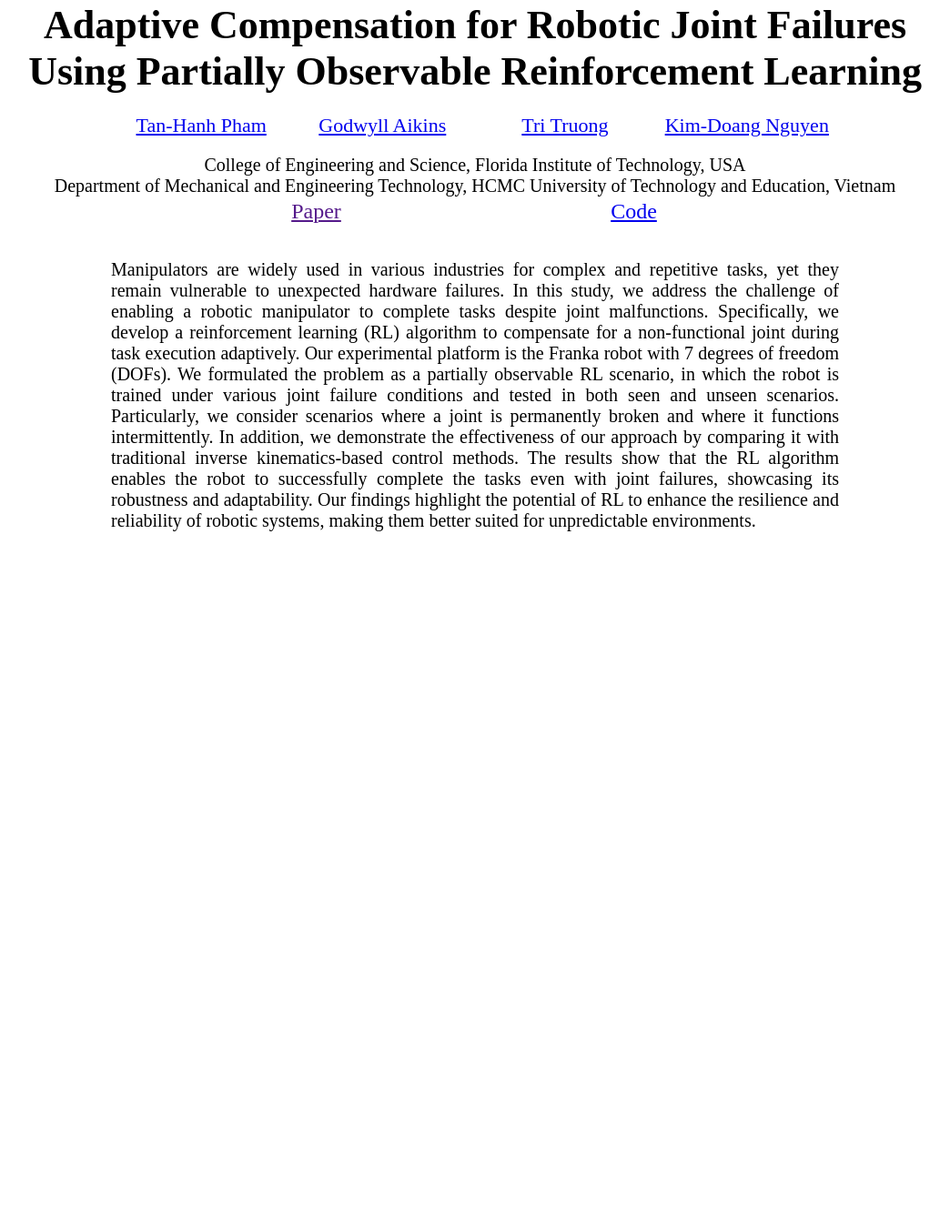
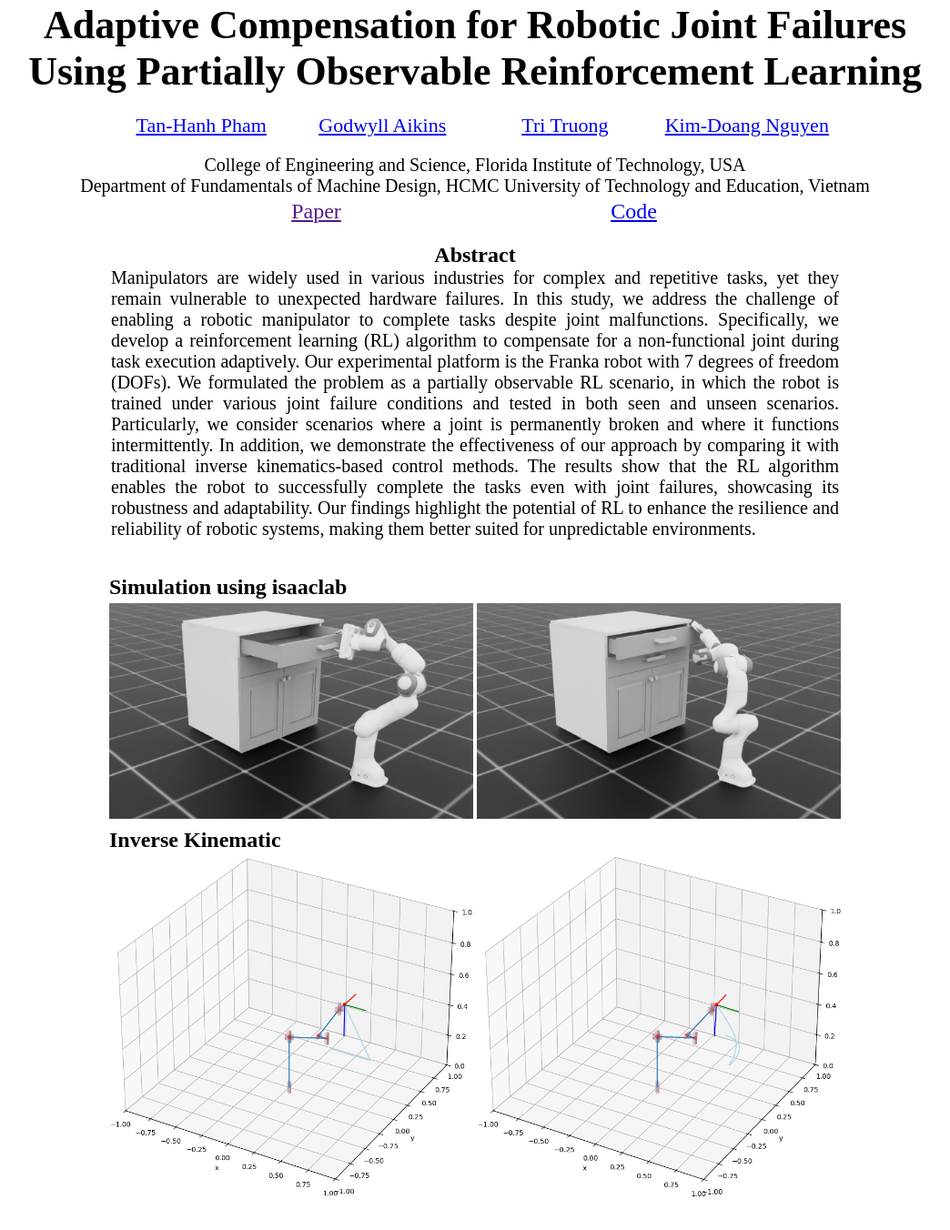
Before and after one commit to Hanhpt23/franka-IK, a plain HTML site: page franka_index.html in a window 1280 px wide. Shown: the part 24-1376 px from the top of the page at 91% size, without its empty margins (118-1162 px from the left). Before the commit the page ends 800 px from the top, so only its background shows below. Drawn offline with Linux system fonts and the light colour scheme.

Commit message:
Update franka_index.html

```diff
--- a/franka_index.html
+++ b/franka_index.html
@@ -56,7 +56,7 @@
 </p>
 <center>
     <span style="font-size:20px;">College of Engineering and Science, Florida Institute of Technology, USA</span> <br>
-    <span style="font-size:20px;">Department of Mechanical and Engineering Technology, HCMC University of Technology and Education, Vietnam</span>
+    <span style="font-size:20px;">Department of Fundamentals of Machine Design, HCMC University of Technology and Education, Vietnam</span>
 </center>
 
 
@@ -70,30 +70,55 @@
 
 </table>
 
-  <br />
+<br />
+<td align="center" width="200px"><center><span style="font-size:24px"><a><b>Abstract</b></a></span></center></td>
+<div style="width:800px; margin:0 auto; text-align:justify; font-size:20px">
+    Manipulators are widely used in various industries for complex and repetitive tasks, yet they remain vulnerable to unexpected hardware failures.
+    In this study, we address the challenge of enabling a robotic manipulator to complete tasks despite joint malfunctions.
+    Specifically, we develop a reinforcement learning (RL) algorithm to compensate for a non-functional joint during task execution adaptively.
+    Our experimental platform is the Franka robot with 7 degrees of freedom (DOFs).
+    We formulated the problem as a partially observable RL scenario, in which the robot is trained under various joint failure conditions and tested in both seen and unseen scenarios.
+    Particularly, we consider scenarios where a joint is permanently broken and where it functions intermittently.
+    In addition, we demonstrate the effectiveness of our approach by comparing it with traditional inverse kinematics-based control methods.
+    The results show that the RL algorithm enables the robot to successfully complete the tasks even with joint failures, showcasing its robustness and adaptability.
+    Our findings highlight the potential of RL to enhance the resilience and reliability of robotic systems, making them better suited for unpredictable environments.
+</div>
+<br />
+
+<br />
+
+
+<table align="center" width="700px">
+    <tbody>
+      <div>
+        <td align="left" style="font-size:24px"><b>Simulation using isaaclab</b></td>
+      </div>
+      <tr>
+        <td align="center" width="10px"><center><span style="font-size:24px"><a href=""><img src="success.png" width="400px"></a></span></center></td>
+        <td align="center" width="10px"><center><span style="font-size:24px"><a href=""><img src="fail.png" width="400px"></a></span></center></td>
+      </tr>
+
+
+      <div>
+
+        <td align="left" style="font-size:24px"><b>Inverse Kinematic</b></td>
+      </div>
+      <tr>
+        <td align="center" width="10px"><center><span style="font-size:24px"><a href=""><img src="woking.png" width="400px"></a></span></center></td>
+        <td align="center" width="10px"><center><span style="font-size:24px"><a href=""><img src="failure3.png" width="400px"></a></span></center></td>
+      </tr>
+    </tbody>
+</table>
 
 <!-- <table align="center" width="300px" style="padding-top: 25px">
     <tbody>
       <tr>
-        <td align="center" width="300px"><iframe width="700" height="400" src="https://www.youtube.com/embed/mlV335k2hA4" frameborder="0" allow="accelerometer; autoplay; encrypted-media; gyroscope; picture-in-picture" allowfullscreen></iframe></iframe>
+        <td align="center" width="300px"><iframe width="700" height="400" src="https://www.youtube.com" frameborder="0" allow="accelerometer; autoplay; encrypted-media; gyroscope; picture-in-picture" allowfullscreen></iframe></iframe>
         </td>
       </tr>
     </tbody>
   </table> -->
 
-  <br />
-
-  <div style="width:800px; margin:0 auto; text-align:justify; font-size:20px">
-      Manipulators are widely used in various industries for complex and repetitive tasks, yet they remain vulnerable to unexpected hardware failures.
-      In this study, we address the challenge of enabling a robotic manipulator to complete tasks despite joint malfunctions.
-      Specifically, we develop a reinforcement learning (RL) algorithm to compensate for a non-functional joint during task execution adaptively.
-      Our experimental platform is the Franka robot with 7 degrees of freedom (DOFs).
-      We formulated the problem as a partially observable RL scenario, in which the robot is trained under various joint failure conditions and tested in both seen and unseen scenarios.
-      Particularly, we consider scenarios where a joint is permanently broken and where it functions intermittently.
-      In addition, we demonstrate the effectiveness of our approach by comparing it with traditional inverse kinematics-based control methods.
-      The results show that the RL algorithm enables the robot to successfully complete the tasks even with joint failures, showcasing its robustness and adaptability.
-      Our findings highlight the potential of RL to enhance the resilience and reliability of robotic systems, making them better suited for unpredictable environments.
-  </div>
 
   <br />
 
```
